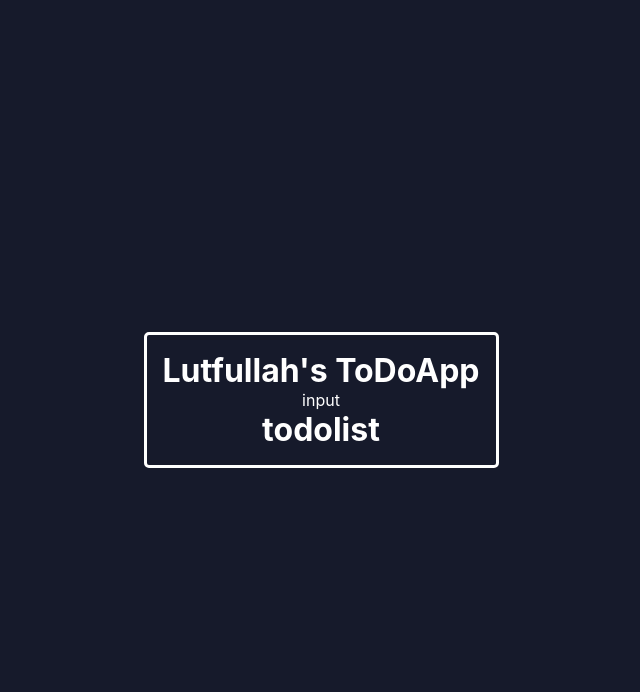
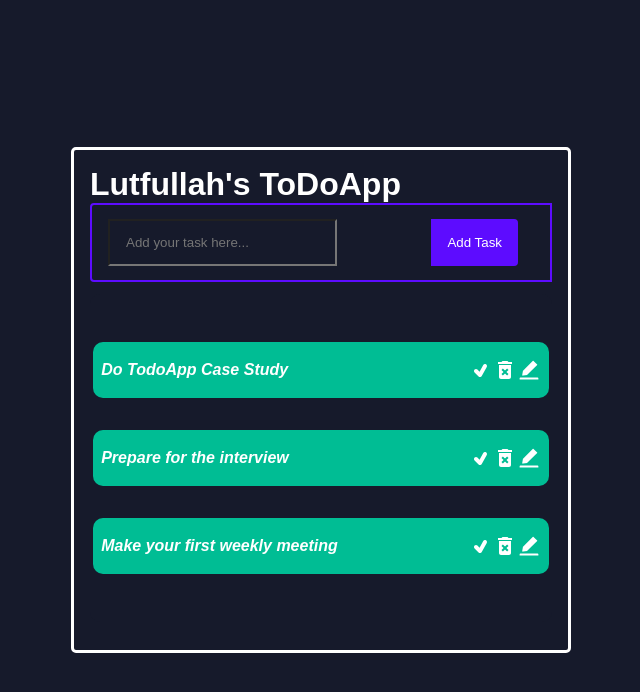
Before and after one commit to lutfullahcelenk/casestudy-todo-app, a React (Create React App) app: page / in a window 1280 px wide. Shown: the top 692 px of the page, without its empty margins (319-959 px from the left). Built offline with nearby package versions, Linux system fonts and the light colour scheme.

Commit message:
icons are downloaded and icons are put in the todolist

```diff
--- a/package.json
+++ b/package.json
@@ -8,6 +8,7 @@
     "@testing-library/user-event": "^13.5.0",
     "react": "^17.0.2",
     "react-dom": "^17.0.2",
+    "react-icons": "^4.3.1",
     "react-scripts": "5.0.0",
     "styled-components": "^5.3.3",
     "web-vitals": "^2.1.2"
--- a/src/App.css
+++ b/src/App.css
@@ -2,6 +2,7 @@
     margin: 0;
     padding: 0;
     box-sizing: border-box;
+    font-family: Arial, Helvetica, sans-serif;
 }
 
 body {
@@ -11,5 +12,4 @@ body {
     align-items: center;
     height: 100vh;
     background: #161a2b;
-    text-align: center;
   }
--- a/src/components/Input/index.jsx
+++ b/src/components/Input/index.jsx
@@ -1,11 +1,30 @@
-import React from 'react';
+import React, { useState } from "react";
+import { StyledButton, StyledForm, StyledInput } from "./styles";
 
-const Input = () => {
-    return (
-        <div>
-            input
-        </div>
-    )
-}
+const Input = ({ addTask }) => {
+  const [text, setText] = useState("");
+
+  const handleSubmit = (e) => {
+    e.preventDefault();
+    !text
+      ? alert("Please enter an appropriate task...")
+      : addTask({ text, isDone: false });
+    setText("");
+  };
+
+  return (
+    <>
+      <StyledForm onSubmit={handleSubmit}>
+        <StyledInput
+          placeholder="Add your task here..."
+          type={"text"}
+          onChange={(e) => setText(e.target.value)}
+          value={text}
+        />
+        <StyledButton type={"submit"}>Add Task</StyledButton>
+      </StyledForm>
+    </>
+  );
+};
 
 export default Input;
--- a/src/components/Input/styles.js
+++ b/src/components/Input/styles.js
@@ -0,0 +1,30 @@
+import styled from "styled-components";
+
+export const StyledForm = styled.form`
+  display: flex;
+  justify-content: space-between;
+  align-items: center;
+  padding: 14px 32px 14px 16px;
+  border-radius: 4px 0 0 4px;
+  border: 2px solid #5d0cff;
+  outline: none;
+  background: transparent;
+  color: #fff;
+`;
+
+export const StyledInput = styled.input`
+  padding: 14px 32px 14px 16px;
+  color: #fff;
+  background: transparent;
+`;
+
+export const StyledButton = styled.button`
+  padding: 16px;
+  border: none;
+  border-radius: 0 4px 4px 0;
+  cursor: pointer;
+  outline: none;
+  background-color: #5d0cff;
+  color: white;
+  text-transform: capitalize;
+`;
--- a/src/components/ToDo/index.jsx
+++ b/src/components/ToDo/index.jsx
@@ -1,15 +1,41 @@
-import React from "react";
+import React, { useState } from "react";
 import Input from "../Input/index.jsx";
 import ToDoList from "../ToDoList/index.jsx";
 import { TodoContainer } from "./styles.js";
+import { initialToDos } from "../../constants/initialToDos";
 
 const ToDo = () => {
+  const [tasks, setTasks] = useState(initialToDos);
+
+  //ADD TASK
+  const addTask = (task) => {
+    const id = Date.now();
+    const newTask = { ...task, id };
+    setTasks((prevState) => [...prevState, newTask]);
+  };
+
+  //DELETE TASK
+  const deleteTask = (id) => {
+    setTasks(tasks.filter((task) => id !== task.id))
+  };
+
+  //EDIT TASK
+  const editTask = () => {};
+
+  //COMPLETE TASK
+  const completeTask = () => {};
+
   return (
     <>
       <TodoContainer>
         <h1>Lutfullah's ToDoApp</h1>
-        <Input />
-        <ToDoList />
+        <Input addTask={addTask} />
+        <ToDoList
+          tasks={tasks}
+          deleteTask={deleteTask}
+          editTask={editTask}
+          completeTask={completeTask}
+        />
       </TodoContainer>
     </>
   );
--- a/src/components/ToDo/styles.js
+++ b/src/components/ToDo/styles.js
@@ -1,8 +1,9 @@
 import styled from "styled-components";
 
 export const TodoContainer = styled.div`
-    border: 3px solid white;
-    border-radius: 5px;
-    color: white;
-    padding: 1rem;
-`
+  border: 3px solid white;
+  border-radius: 5px;
+  color: white;
+  padding: 1rem;
+  min-width: 500px;
+`;
--- /dev/null
+++ b/src/components/ToDoItem/index.jsx
@@ -0,0 +1,27 @@
+import React from "react";
+import {
+  ToDoItemButtonContainer,
+  ToDoItemContainer,
+  ToDoItemText,
+} from "./style";
+import { MdDeleteForever as DeleteIcon } from "react-icons/md";
+import { AiFillEdit as EditIcon } from "react-icons/ai";
+import { TiTick as TickIcon } from "react-icons/ti";
+
+const ToDoItem = ({ task }) => {
+  return (
+    <>
+      <ToDoItemContainer>
+        <ToDoItemText key={task.id}>{task.text}</ToDoItemText>
+
+        <ToDoItemButtonContainer>
+          <TickIcon />
+          <DeleteIcon />
+          <EditIcon />
+        </ToDoItemButtonContainer>
+      </ToDoItemContainer>
+    </>
+  );
+};
+
+export default ToDoItem;
--- /dev/null
+++ b/src/components/ToDoItem/style.js
@@ -0,0 +1,25 @@
+import styled from "styled-components";
+
+export const ToDoItemContainer = styled.div`
+  display: flex;
+  justify-content: space-between;
+  align-items: center;
+  color: #fff;
+  background-color: #00bd94;
+  padding: 1rem 0.5rem;
+  border-radius: 10px;
+  margin: 1rem 0;
+`;
+
+export const ToDoItemText = styled.div`
+  font-size: 1rem;
+  font-weight: bold;
+  font-style: italic;
+`;
+
+export const ToDoItemButtonContainer = styled.div`
+  display: flex;
+  align-items: center;
+  font-size: 24px;
+  cursor: pointer;
+`;
--- a/src/components/ToDoList/index.jsx
+++ b/src/components/ToDoList/index.jsx
@@ -1,11 +1,17 @@
-import React from 'react';
+import React from "react";
+import ToDoItem from "../ToDoItem";
+import { ToDoListContainer } from "./styles";
 
-const ToDoList = () => {
-    return (
-        <>
-            <h1>todolist</h1>
-        </>
-    )
-}
+const ToDoList = ({ tasks }) => {
+  return (
+    <>
+      <ToDoListContainer>
+        {tasks.map((task, index) => (
+          <ToDoItem key={index} task={task} />
+        ))}
+      </ToDoListContainer>
+    </>
+  );
+};
 
 export default ToDoList;
--- a/src/components/ToDoList/styles.js
+++ b/src/components/ToDoList/styles.js
@@ -0,0 +1,13 @@
+import styled from "styled-components";
+
+export const ToDoListContainer = styled.div`
+  display: flex;
+  flex-direction: column;
+  justify-content: start;
+  background: #161a2b;
+  text-align: center;
+  margin: 12px auto;
+  border-radius: 10px;
+  padding: 32px 0.2rem 32px;
+  /* border: 3px solid white; */
+`;
--- /dev/null
+++ b/src/constants/initialToDos.js
@@ -0,0 +1,17 @@
+export const initialToDos = [
+    {
+      id: 1,
+      text: "Do TodoApp Case Study",
+      isDone: true,
+    },
+    {
+      id: 2,
+      text: "Prepare for the interview",
+      isDone: false,
+    },
+    {
+      id: 3,
+      text: "Make your first weekly meeting",
+      isDone: false,
+    },
+];
```
Also changed, not shown: 1 other file (tests, documents, lock files or other folders).
